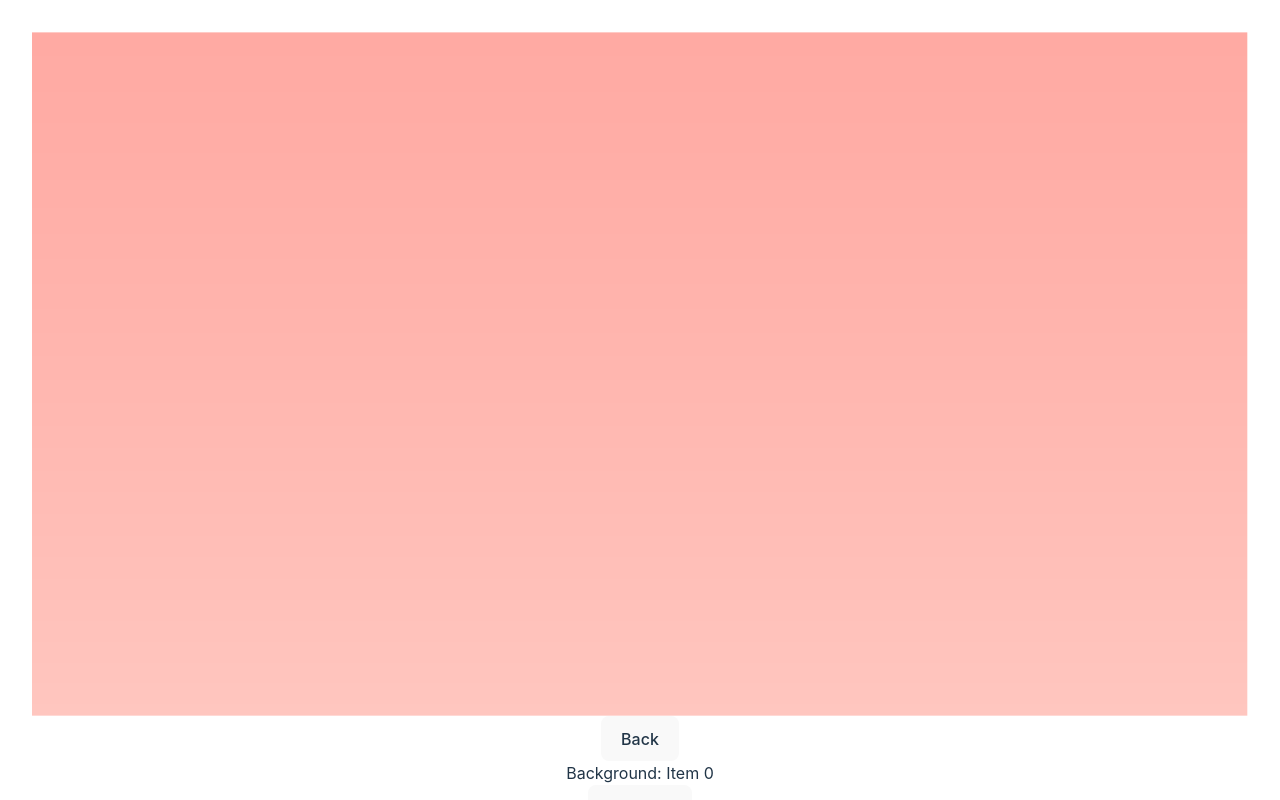
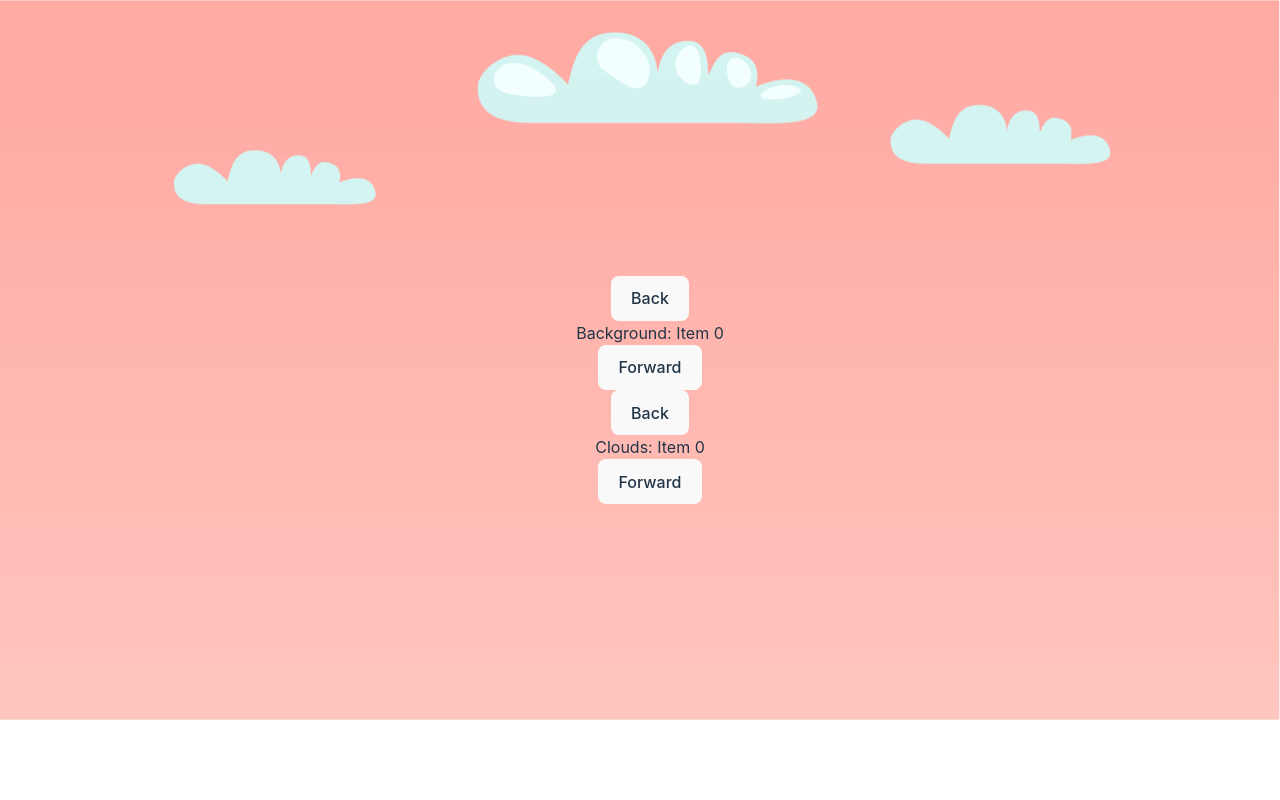
Before and after one commit to sofiakatzman/SceneMaker, a React (Vite) app: page / in a window 1280 px wide. Shown: the top 800 px of the page. Built offline with nearby package versions, Linux system fonts and the light colour scheme.

Commit message:
adjust to account necessary z index

```diff
--- a/src/SwitchReel.jsx
+++ b/src/SwitchReel.jsx
@@ -1,6 +1,6 @@
 import { useState } from 'react';
 
-function SwitchReel({ categoryName, data }) {
+function SwitchReel({ categoryName, data, zindex }) {
   const [item, setItem] = useState(0);
 
   //Navigation Functions
@@ -21,19 +21,36 @@ function SwitchReel({ categoryName, data }) {
   }
 
   return (
-    <div>
+    <>
       <img
         src={data[item].src}
         alt={`${categoryName} ${item}`}
+        style={{
+            zIndex: zindex,
+            position: 'absolute',
+            top: 0,
+            left: 0,
+         }}
       />
-      <div>
-        <button onClick={goBack}>Back</button>
+           <div className="nav-buttons" style={{ position: 'relative', bottom: '10px', left: '10px', zIndex: 1000,}}>
+
+        <button
+            className="nav-button"
+            onClick={goBack}>
+                Back
+        </button>
+
         <p>
           {categoryName}: Item {item}
         </p>
-        <button onClick={goForth}>Forward</button>
+
+        <button
+            className="nav-button"
+            onClick={goForth}>
+                Forward
+        </button>
       </div>
-    </div>
+    </>
   );
 }
 
```
